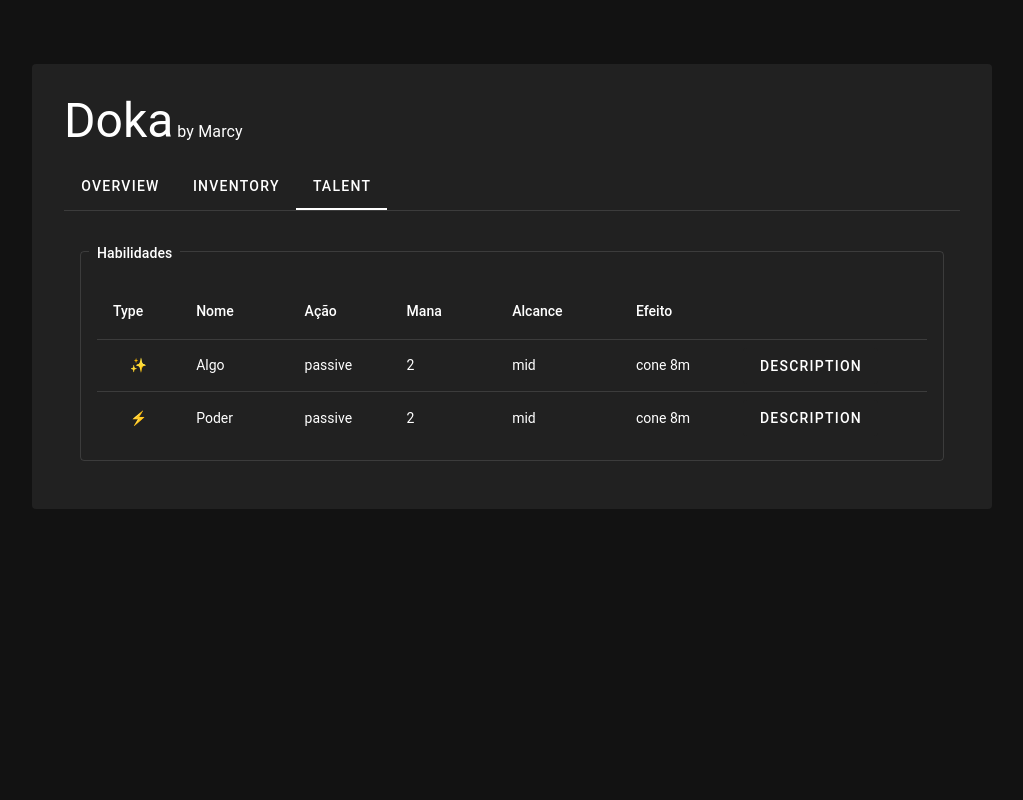
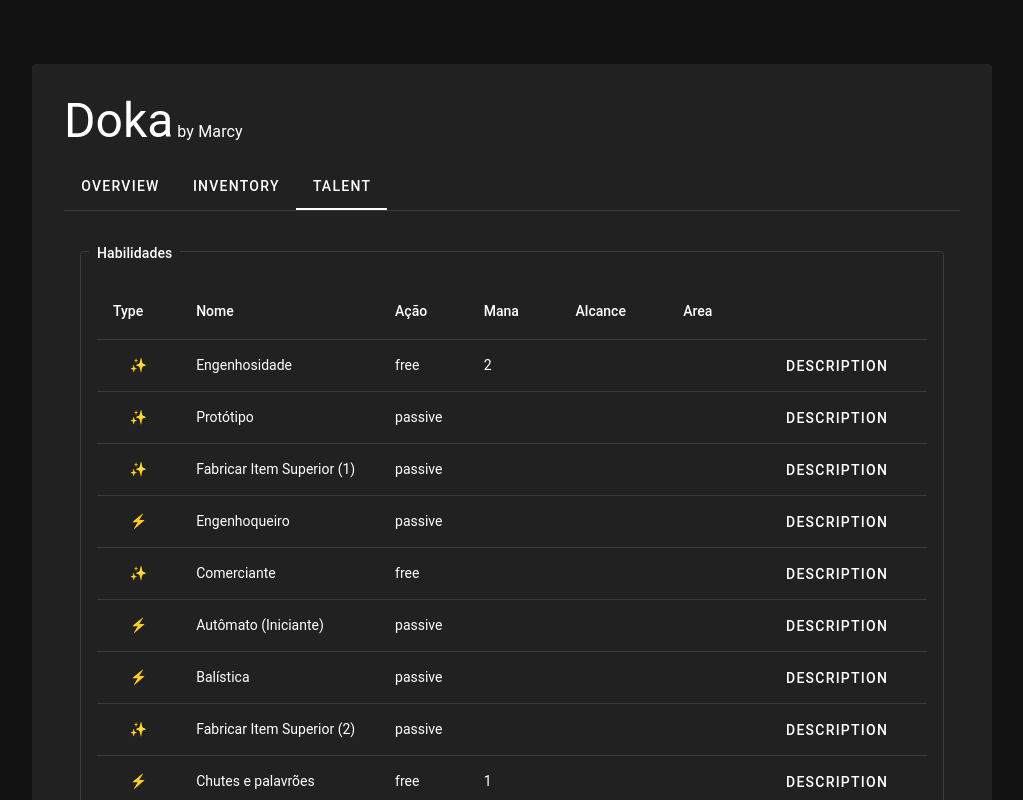
Before and after one commit to MarcyLeite/doka-sheet, a Vue app: page / in a window 1280 px wide. Both pictures are taken after a click on the tab "TALENT". Shown: the top 800 px of the page, without its empty margins (128-1151 px from the left). Built offline with nearby package versions, Linux system fonts and the light colour scheme; a small style sheet from the web is missing.

Commit message:
🚚 Update Doka sheet

```diff
--- a/package.json
+++ b/package.json
@@ -45,5 +45,5 @@
 		"vue-router": "^4.5.0",
 		"vue-tsc": "^2.2.8"
 	},
-	"packageManager": "pnpm@10.12.4+sha512.5ea8b0deed94ed68691c9bad4c955492705c5eeb8a87ef86bc62c74a26b037b08ff9570f108b2e4dbd1dd1a9186fea925e527f141c648e85af45631074680184"
+	"packageManager": "pnpm@10.12.4"
 }
--- a/src/components/SheetOverview.vue
+++ b/src/components/SheetOverview.vue
@@ -91,7 +91,7 @@
                     label="HP"
                     :max="sheet.hp.max"
                     :model-value="sheet.hp.current"
-                    :suffix="`${sheet.hp.max.toString()}+${sheet.hp.temp}`"
+                    :suffix="`${sheet.hp.max.toString()}${sheet.hp.temp ? `+${sheet.hp.temp}` : ''}`"
                     variant="outlined"
                   />
                 </v-col>
@@ -102,7 +102,7 @@
                     label="MP"
                     :max="sheet.mp.max"
                     :model-value="sheet.mp.current"
-                    :suffix="`${sheet.mp.max}+${sheet.mp.temp}`"
+                    :suffix="`${sheet.mp.max.toString()}${sheet.mp.temp ? `+${sheet.mp.temp}` : ''}`"
                     variant="outlined"
                   />
                 </v-col>
--- a/src/components/SheetTalent.vue
+++ b/src/components/SheetTalent.vue
@@ -12,7 +12,7 @@
                   {title: 'Ação', key: 'action'},
                   {title: 'Mana', key: 'cost.mana'},
                   {title: 'Alcance', key: 'range'},
-                  {title: 'Efeito', key: 'effect.area'},
+                  {title: 'Area', key: 'effect.area'},
                   {title: '', key: 'effect.description'}
                 ]"
                 hide-default-footer
--- a/src/pages/index.vue
+++ b/src/pages/index.vue
@@ -52,44 +52,43 @@ const baseSheet = {
 	creator: 'Marcy',
 
 	race: 'Humano',
-	origin: 'Alguma',
-	divinity: 'Nimb',
+	origin: 'Artesão',
+	divinity: '-',
 
 	classList: [
 		{
 			name: 'Inventor',
-			level: 3,
+			level: 5,
 		},
 	],
 	attributeList: [
-		{ name: 'for', value: 1 },
-		{ name: 'des', value: 1 },
-		{ name: 'con', value: 2 },
-		{ name: 'int', value: 3 },
-		{ name: 'sab', value: 2 },
-		{ name: 'car', value: 5 },
+		{ name: 'for', value: 0 },
+		{ name: 'des', value: 3 },
+		{ name: 'con', value: 0 },
+		{ name: 'int', value: 5 },
+		{ name: 'sab', value: 3 },
+		{ name: 'car', value: 1 },
 	],
 	hp: {
-		current: 15,
+		current: 24,
 		max: 20,
-		temp: 3,
+		temp: 0,
 	},
 	mp: {
-		current: 15,
+		current: 20,
 		max: 20,
-		temp: 3,
+		temp: 0,
 	},
-	ca: 13,
+	ca: 0,
 	speed: 9,
 
-	proficiencyList: ['Simples', 'Exótica'],
+	proficiencyList: ['Armas Marciais (distância)', 'Armas de Fogo'],
 
 	skillList: [
 		{
 			name: 'Acrobacia',
 			attribute: 'des',
 			penalty: true,
-			trained: true,
 		},
 		{
 			name: 'Adestramento',
@@ -112,6 +111,7 @@ const baseSheet = {
 			name: 'Conhecimento',
 			attribute: 'int',
 			onlyTrained: true,
+			trained: true,
 		},
 		{
 			name: 'Cura',
@@ -154,6 +154,7 @@ const baseSheet = {
 		{
 			name: 'Investigação',
 			attribute: 'int',
+			trained: true,
 		},
 		{
 			name: 'Jogatina',
@@ -174,6 +175,7 @@ const baseSheet = {
 			name: 'Misticismo',
 			attribute: 'int',
 			onlyTrained: true,
+			trained: true,
 		},
 		{
 			name: 'Nobreza',
@@ -181,8 +183,16 @@ const baseSheet = {
 			onlyTrained: true,
 		},
 		{
-			name: 'Ofício',
+			name: 'Ofício (engenhoqueiro)',
 			attribute: 'int',
+			onlyTrained: true,
+			trained: true,
+		},
+		{
+			name: 'Ofício (armeiro)',
+			attribute: 'int',
+			onlyTrained: true,
+			trained: true,
 		},
 		{
 			name: 'Percepção',
@@ -196,6 +206,12 @@ const baseSheet = {
 		{
 			name: 'Pontaria',
 			attribute: 'des',
+			trained: true,
+		},
+		{
+			name: 'Pontaria',
+			attribute: 'int',
+			trained: true,
 		},
 		{
 			name: 'Reflexos',
@@ -212,6 +228,7 @@ const baseSheet = {
 		{
 			name: 'Vontade',
 			attribute: 'sab',
+			trained: true,
 		},
 	],
 	inventory: {
@@ -265,29 +282,111 @@ const baseSheet = {
 	},
 	actionList: [
 		{
-			name: 'Algo',
-			action: 'passive',
+			name: 'Engenhosidade',
+			action: 'free',
 			category: 'ability',
+			from: 'Inventor 1',
 			cost: {
 				mana: 2,
 			},
-			range: 'mid',
 			effect: {
-				description: 'fazer algo',
-				area: 'cone 8m',
+				description: 'Quando faz um teste de perícia, você pode gastar 2 PM para somar a sua inteligência no teste. Você não pode usar esta habilidade em testes de ataque.',
 			},
 		},
 		{
-			name: 'Poder',
+			name: 'Protótipo',
+			action: 'passive',
+			category: 'ability',
+			from: 'Inventor 1',
+			effect: {
+				description: 'Você começa o jogo com um item superior , com o preço total de até T$ 500.',
+			},
+		},
+		{
+			name: 'Fabricar Item Superior (1)',
+			action: 'passive',
+			category: 'ability',
+			from: 'Inventor 2',
+			effect: {
+				description: 'Você recebe um item superior com preço de até T$ 2.000 e passa a poder fabricar item superiores com uma melhoria.',
+			},
+		},
+		{
+			name: 'Engenhoqueiro',
 			action: 'passive',
 			category: 'power',
+			from: 'Inventor 2',
+			effect: {
+				description: 'Você pode fabricar engenhocas.',
+			},
+		},
+		{
+			name: 'Comerciante',
+			action: 'free',
+			category: 'ability',
+			from: 'Inventor 3',
+			effect: {
+				description: 'Você pode vender itens 10% mais caro (não cumulativo com barganha).',
+			},
+		},
+		{
+			name: 'Autômato (Iniciante)',
+			action: 'passive',
+			category: 'power',
+			from: 'Inventor 3',
+			effect: {
+				description: 'Você fabrica um autômato, um construto que obedece a seus comandos. Se o autômato for destruído, você pode fabricar um novo com uma semana de trabalho e T$ 100.',
+			},
+		},
+		{
+			name: 'Balística',
+			action: 'passive',
+			category: 'power',
+			from: 'Inventor 4',
+			effect: {
+				description: 'Você recebe a proficiência com armas marciais de ataque à distância ou com armas de fogo. Quando usa uma arma de ataque à distância, pode usar sua inteligência em vez de Destreza nos testes de ataqeu (e, caso possua o poder Estilo de Disparo, nas rolagens de dano).',
+			},
+		},
+		{
+			name: 'Fabricar Item Superior (2)',
+			action: 'passive',
+			category: 'ability',
+			from: 'Inventor 5',
+			effect: {
+				description: 'Substitui seu item superior por um item superior com duas melhorarias. Passa a poder fabricar itens superiores com duas melhorias.',
+			},
+		},
+		{
+			name: 'Chutes e palavrões',
+			action: 'free',
+			category: 'power',
+			from: 'Inventor 5',
 			cost: {
-				mana: 2,
+				mana: 1,
 			},
-			range: 'mid',
 			effect: {
-				description: 'fazer algo',
-				area: 'cone 8m',
+				description: 'Uma vez por rodada, você pode pagar 1 PM para repitir um teste de Ofício (engenhoqueiro) recém realizado para ativar uma engenhoca.',
+			},
+		},
+		{
+			name: 'Frutos do Trabalho',
+			action: 'passive',
+			category: 'power',
+			from: 'Artesão',
+			effect: {
+				description: 'Você recebeaté 5 itens gerais que possa fabricar num valor total de até T$ 100',
+			},
+		},
+		{
+			name: 'Sortudo',
+			action: 'free',
+			category: 'power',
+			from: 'Artesão',
+			cost: {
+				mana: 3,
+			},
+			effect: {
+				description: 'Você pode gastar 3 PM para rolar novamente um teste recém realizado (apenas uma vez por test)',
 			},
 		},
 	],
@@ -300,10 +399,24 @@ const updateInventory = () => {
 	sheet.inventory.itemPriceTotal = sheet.inventory.itemList.reduce((total, item) => total += item.price, 0)
 }
 
+const updateHP = () => {
+	const con = sheet.attributeList.find(a => a.name === 'con')!.value
+	sheet.hp.max = 12 + con + ((3 + con) * (sheet.classList[0].level - 1))
+}
+const updateMP = () => {
+	sheet.mp.max = 4 * sheet.classList[0].level
+}
+
 watch([sheet.inventory.itemList], updateInventory, { deep: true })
+watch([sheet.attributeList], () => {
+	updateHP()
+	updateMP()
+}, { deep: true })
 
 onMounted(() => {
 	updateInventory()
+	updateHP()
+	updateMP()
 })
 
 </script>
```
